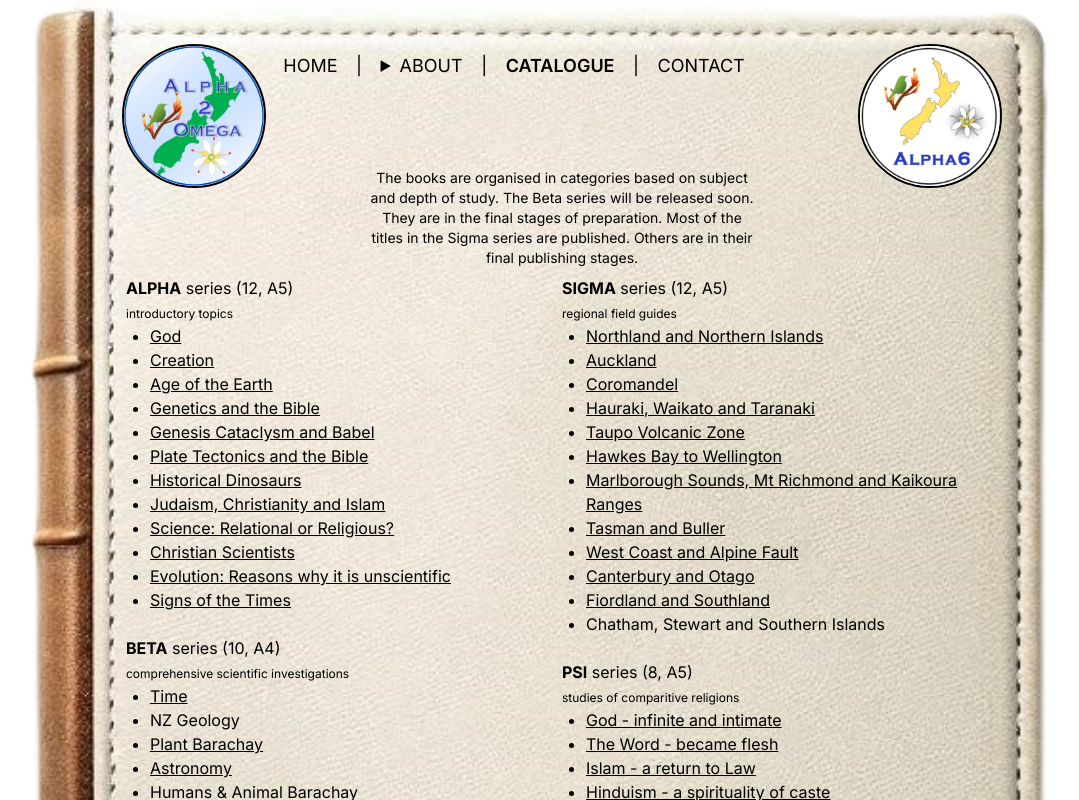
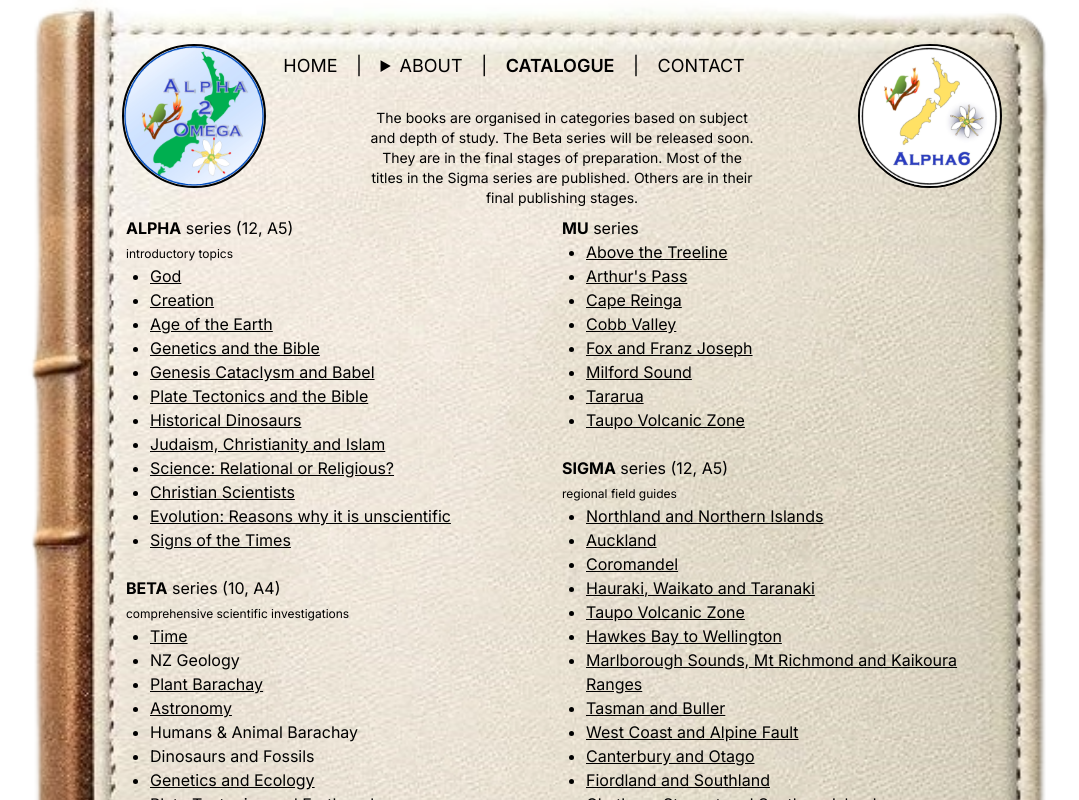
Before and after one commit to alpha2omeganz/alpha2omeganz.github.io, a Next.js app: page /catalogue in a window 1280 px wide. Shown: the top 800 px of the page, without its empty margins (103-1182 px from the left). Built offline with nearby package versions, Linux system fonts and the light colour scheme.

Commit message:
Add MU series

```diff
--- a/src/app/catalogue/page.tsx
+++ b/src/app/catalogue/page.tsx
@@ -2,7 +2,7 @@ export default function About() {
   const baseUrl = "https://api.alpha2omega.nz/resources";
   return (
     <div className="text-md">
-      <div className="text-sm text-center lg:w-96 lg:mx-auto lg:-mt-5">
+      <div className="text-sm text-center lg:w-96 lg:mx-auto lg:-mt-20">
         The books are organised in categories based on subject and depth of study.  The Beta series will be released soon. They are in the final stages of preparation. Most of the titles in the Sigma series are published. Others are in their final publishing stages.
       </div>
       <div className="grid grid-cols-2 mt-2 mx-1">
@@ -68,8 +68,30 @@ export default function About() {
             <li><a className="underline" href={`${baseUrl}/DELTA - Jesus the Messiah`}>Jesus the Messiah</a></li>
             <li><a className="underline" href={`${baseUrl}/DELTA - Heaven and Hell`}>Heaven and Hell</a></li>
           </ul>
+          <br />
+          There are also a number of publications which are one-off and produced for special purposes, but are still available to the public at no cost.
+          <ul className="list-disc ml-6">
+            <li><a className="underline" href={`${baseUrl}/Preston Park`}>Preston Park, Tauranga (2024)</a></li>
+            <li><a className="underline" href={`${baseUrl}/China 1980s Golden Hues`}>China 1980&apos;s Golden Hues</a></li>
+            <li><a className="underline" href={`${baseUrl}/Chinese Ancient Characters`}>Chinese Ancient Characters</a></li>
+            <li><a className="underline" href={`${baseUrl}/Snapshots of Karakariki Reserve`}>Snapshots of Karakariki Reserve</a></li>
+          </ul>
         </div>
         <div className="col-start-2">
+          <p>
+            <b>MU</b> series
+          </p>
+          <ul className="list-disc ml-6">
+            <li><a className="underline" href={`${baseUrl}/MU - Above The Treeline`}>Above the Treeline</a></li>
+            <li><a className="underline" href={`${baseUrl}/MU - Arthurs Pass`}>Arthur&apos;s Pass</a></li>
+            <li><a className="underline" href={`${baseUrl}/MU - Cape Reinga`}>Cape Reinga</a></li>
+            <li><a className="underline" href={`${baseUrl}/MU - Cobb Valley`}>Cobb Valley</a></li>
+            <li><a className="underline" href={`${baseUrl}/MU - Fox And Franz Joseph`}>Fox and Franz Joseph</a></li>
+            <li><a className="underline" href={`${baseUrl}/MU - Milford Sound`}>Milford Sound</a></li>
+            <li><a className="underline" href={`${baseUrl}/MU - Tararua`}>Tararua</a></li>
+            <li><a className="underline" href={`${baseUrl}/MU - Taupo Volcanic Zone`}>Taupo Volcanic Zone</a></li>
+          </ul>
+          <br />
           <p>
             <b>SIGMA</b> series (12, A5)
           </p>
@@ -118,15 +140,6 @@ export default function About() {
             <li><a className="underline" href={`${baseUrl}/OMEGA - His Church - the Prophetic`}>His Church - the Prophetic</a></li>
             <li><a className="underline" href={`${baseUrl}/OMEGA - Omega Times Now`}>Omega Times Now</a></li>
           </ul>
-          <br />
-
-          There are also a number of publications which are one-off and produced for special purposes, but are still available to the public at no cost.
-          <ul className="list-disc ml-6">
-            <li><a className="underline" href={`${baseUrl}/Preston Park`}>Preston Park, Tauranga (2024)</a></li>
-            <li><a className="underline" href={`${baseUrl}/China 1980s Golden Hues`}>China 1980&apos;s Golden Hues</a></li>
-            <li><a className="underline" href={`${baseUrl}/Chinese Ancient Characters`}>Chinese Ancient Characters</a></li>
-            <li><a className="underline" href={`${baseUrl}/Snapshots of Karakariki Reserve`}>Snapshots of Karakariki Reserve</a></li>
-          </ul>
         </div>
       </div>
     </div>
--- a/tsconfig.json
+++ b/tsconfig.json
@@ -14,7 +14,7 @@
     "moduleResolution": "bundler",
     "resolveJsonModule": true,
     "isolatedModules": true,
-    "jsx": "preserve",
+    "jsx": "react-jsx",
     "incremental": true,
     "plugins": [
       {
@@ -32,7 +32,8 @@
     "next-env.d.ts",
     "**/*.ts",
     "**/*.tsx",
-    ".next/types/**/*.ts"
+    ".next/types/**/*.ts",
+    ".next/dev/types/**/*.ts"
   ],
   "exclude": [
     "node_modules"
```
Also changed, not shown: 1 other file (tests, documents, lock files or other folders).
